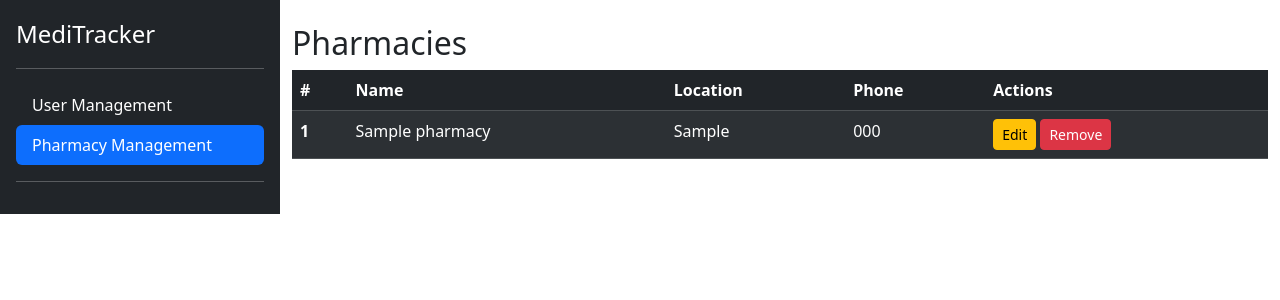
After one commit to Arnab1056/Meditracker, a Laravel app: page /admin/pharmacies in a window 1280 px wide. The commit adds this page. Shown: the top 300 px of the page. Run offline with Laravel 9, Linux system fonts and the light colour scheme; tables that the repository leaves empty hold one stand-in row (values such as "Sample post"); parts of the project's set-up code (start-up, migrations or seed data) failed here and were passed over.

Commit message:
pharmacies crud for admin done

```diff
--- /dev/null
+++ b/app/Http/Controllers/PharmacyManagementController.php
@@ -0,0 +1,37 @@
+<?php
+
+namespace App\Http\Controllers;
+
+use App\Models\Pharmacy;
+use Illuminate\Http\Request;
+
+class PharmacyManagementController extends Controller
+{
+    public function index()
+    {
+        $pharmacies = Pharmacy::all();
+        return view('admin.pharmacies', compact('pharmacies'));
+    }
+
+    public function update(Request $request, $id)
+    {
+        $request->validate([
+            'name' => 'required|string|max:255',
+            'location' => 'required|string|max:255',
+            'phone' => 'required|string|max:15',
+        ]);
+
+        $pharmacy = Pharmacy::findOrFail($id);
+        $pharmacy->update($request->only(['name', 'location', 'phone']));
+
+        return redirect()->route('admin.pharmacies')->with('success', 'Pharmacy updated successfully.');
+    }
+
+    public function destroy($id)
+    {
+        $pharmacy = Pharmacy::findOrFail($id);
+        $pharmacy->delete();
+
+        return redirect()->route('admin.pharmacies')->with('success', 'Pharmacy removed successfully.');
+    }
+}
--- a/resources/views/admin/admin.blade.php
+++ b/resources/views/admin/admin.blade.php
@@ -167,7 +167,7 @@
         </a>
       </li>
       <li>
-        <a href="#" class="nav-link text-white">
+        <a href="{{ route('admin.pharmacies') }}" class="nav-link text-white">
           <svg class="bi pe-none me-2" width="16" height="16"><use xlink:href="#table"/></svg>
           Pharmacy
         </a>
--- /dev/null
+++ b/resources/views/admin/pharmacies.blade.php
@@ -0,0 +1,109 @@
+<!doctype html>
+<html lang="en" data-bs-theme="auto">
+<head>
+    <script src="{{ asset('js/color-modes.js') }}"></script>
+    <link href="https://cdn.jsdelivr.net/npm/bootstrap@5.3.3/dist/css/bootstrap.min.css" rel="stylesheet">
+    <meta charset="utf-8">
+    <meta name="viewport" content="width=device-width, initial-scale=1">
+    <title>Pharmacy Management</title>
+</head>
+<body>
+<main class="d-flex flex-nowrap">
+    <div class="d-flex flex-column flex-shrink-0 p-3 text-bg-dark" style="width: 280px;">
+        <a href="/" class="d-flex align-items-center mb-3 mb-md-0 me-md-auto text-white text-decoration-none">
+            <span class="fs-4">MediTracker</span>
+        </a>
+        <hr>
+        <ul class="nav nav-pills flex-column mb-auto">
+            <li class="nav-item">
+                <a href="{{ route('admin.page') }}" class="nav-link text-white">
+                    User Management
+                </a>
+            </li>
+            <li>
+                <a href="{{ route('admin.pharmacies') }}" class="nav-link active">
+                    Pharmacy Management
+                </a>
+            </li>
+        </ul>
+        <hr>
+    </div>
+
+    <div class="container mt-4">
+        <h2>Pharmacies</h2>
+        <table class="table table-striped table-dark">
+            <thead>
+                <tr>
+                    <th scope="col">#</th>
+                    <th scope="col">Name</th>
+                    <th scope="col">Location</th>
+                    <th scope="col">Phone</th>
+                    <th scope="col">Actions</th>
+                </tr>
+            </thead>
+            <tbody>
+                @if(isset($pharmacies) && $pharmacies->isNotEmpty())
+                    @foreach ($pharmacies as $pharmacy)
+                    <tr>
+                        <th scope="row">{{ $loop->iteration }}</th>
+                        <td>{{ $pharmacy->name }}</td>
+                        <td>{{ $pharmacy->location }}</td>
+                        <td>{{ $pharmacy->phone }}</td>
+                        <td>
+                            <button type="button" class="btn btn-sm btn-warning" data-bs-toggle="modal" data-bs-target="#editPharmacyModal{{ $pharmacy->id }}">
+                                Edit
+                            </button>
+                            <form action="{{ route('pharmacies.destroy', $pharmacy->id) }}" method="POST" class="d-inline">
+                                @csrf
+                                @method('DELETE')
+                                <button type="submit" class="btn btn-sm btn-danger">Remove</button>
+                            </form>
+                        </td>
+                    </tr>
+
+                    <!-- Edit Pharmacy Modal -->
+                    <div class="modal fade" id="editPharmacyModal{{ $pharmacy->id }}" tabindex="-1" aria-labelledby="editPharmacyModalLabel{{ $pharmacy->id }}" aria-hidden="true">
+                        <div class="modal-dialog">
+                            <div class="modal-content">
+                                <div class="modal-header">
+                                    <h5 class="modal-title" id="editPharmacyModalLabel{{ $pharmacy->id }}">Edit Pharmacy</h5>
+                                    <button type="button" class="btn-close" data-bs-dismiss="modal" aria-label="Close"></button>
+                                </div>
+                                <form action="{{ route('pharmacies.update', $pharmacy->id) }}" method="POST">
+                                    @csrf
+                                    @method('PUT')
+                                    <div class="modal-body">
+                                        <div class="mb-3">
+                                            <label for="name{{ $pharmacy->id }}" class="form-label">Name</label>
+                                            <input type="text" class="form-control" id="name{{ $pharmacy->id }}" name="name" value="{{ $pharmacy->name }}" required>
+                                        </div>
+                                        <div class="mb-3">
+                                            <label for="location{{ $pharmacy->id }}" class="form-label">Location</label>
+                                            <input type="text" class="form-control" id="location{{ $pharmacy->id }}" name="location" value="{{ $pharmacy->location }}" required>
+                                        </div>
+                                        <div class="mb-3">
+                                            <label for="phone{{ $pharmacy->id }}" class="form-label">Phone</label>
+                                            <input type="text" class="form-control" id="phone{{ $pharmacy->id }}" name="phone" value="{{ $pharmacy->phone }}" required>
+                                        </div>
+                                    </div>
+                                    <div class="modal-footer">
+                                        <button type="button" class="btn btn-secondary" data-bs-dismiss="modal">Close</button>
+                                        <button type="submit" class="btn btn-primary">Save changes</button>
+                                    </div>
+                                </form>
+                            </div>
+                        </div>
+                    </div>
+                    @endforeach
+                @else
+                    <tr>
+                        <td colspan="5" class="text-center">No pharmacies found.</td>
+                    </tr>
+                @endif
+            </tbody>
+        </table>
+    </div>
+</main>
+<script src="{{ asset('js/bootstrap.bundle.min.js') }}"></script>
+</body>
+</html>
--- a/routes/web.php
+++ b/routes/web.php
@@ -15,6 +15,7 @@ use App\Http\Controllers\Auth\ResetPasswordController;
 use App\Http\Controllers\StripePaymentController;
 use App\Http\Controllers\UserManagementController;
 use App\Http\Controllers\AdminController;
+use App\Http\Controllers\PharmacyManagementController;
 
 /*
 |--------------------------------------------------------------------------
@@ -144,3 +145,7 @@ Route::put('/admin/users/{id}', [AdminController::class, 'updateUser'])->name('a
 Route::get('/admin', [UserManagementController::class, 'index'])->name('admin.page');
 
 Route::delete('/users/{id}', [UserManagementController::class, 'destroy'])->name('users.destroy');
+
+Route::get('/admin/pharmacies', [PharmacyManagementController::class, 'index'])->name('admin.pharmacies');
+Route::put('/admin/pharmacies/{id}', [PharmacyManagementController::class, 'update'])->name('pharmacies.update');
+Route::delete('/admin/pharmacies/{id}', [PharmacyManagementController::class, 'destroy'])->name('pharmacies.destroy');
```
